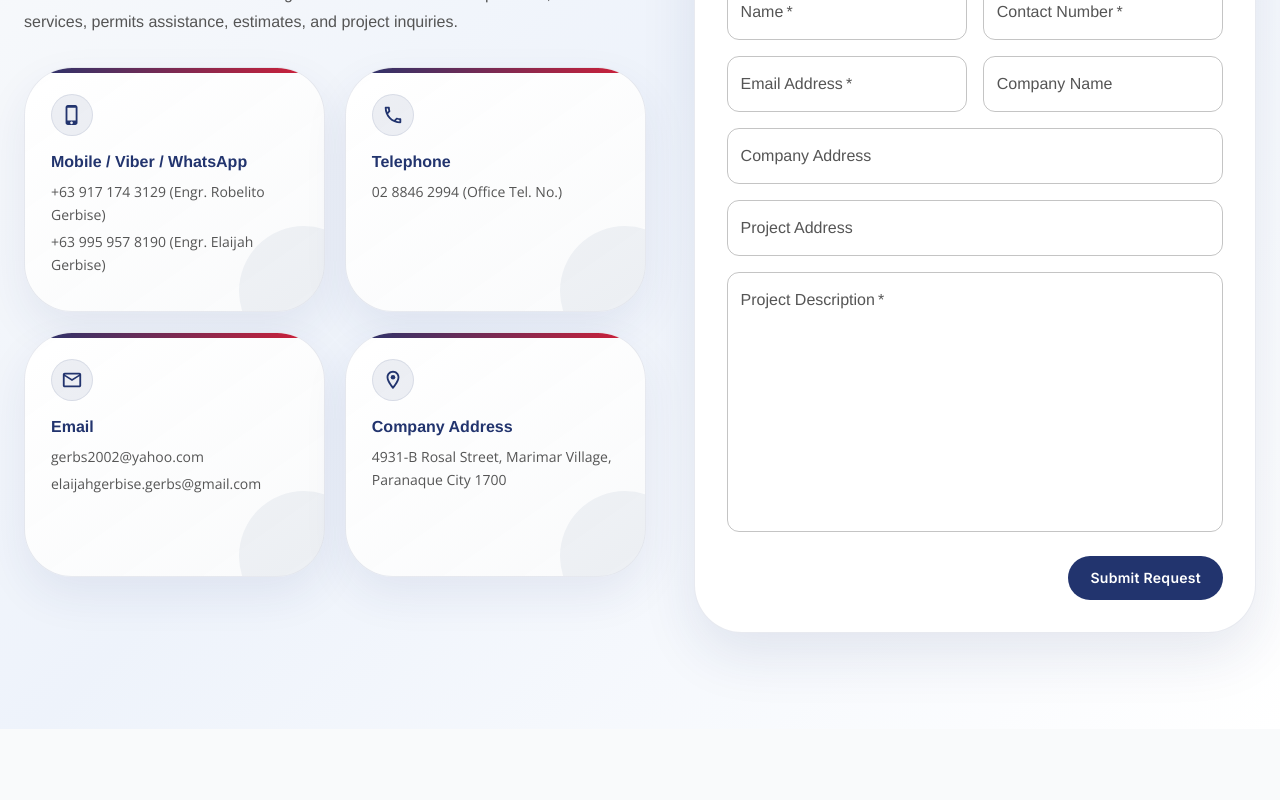
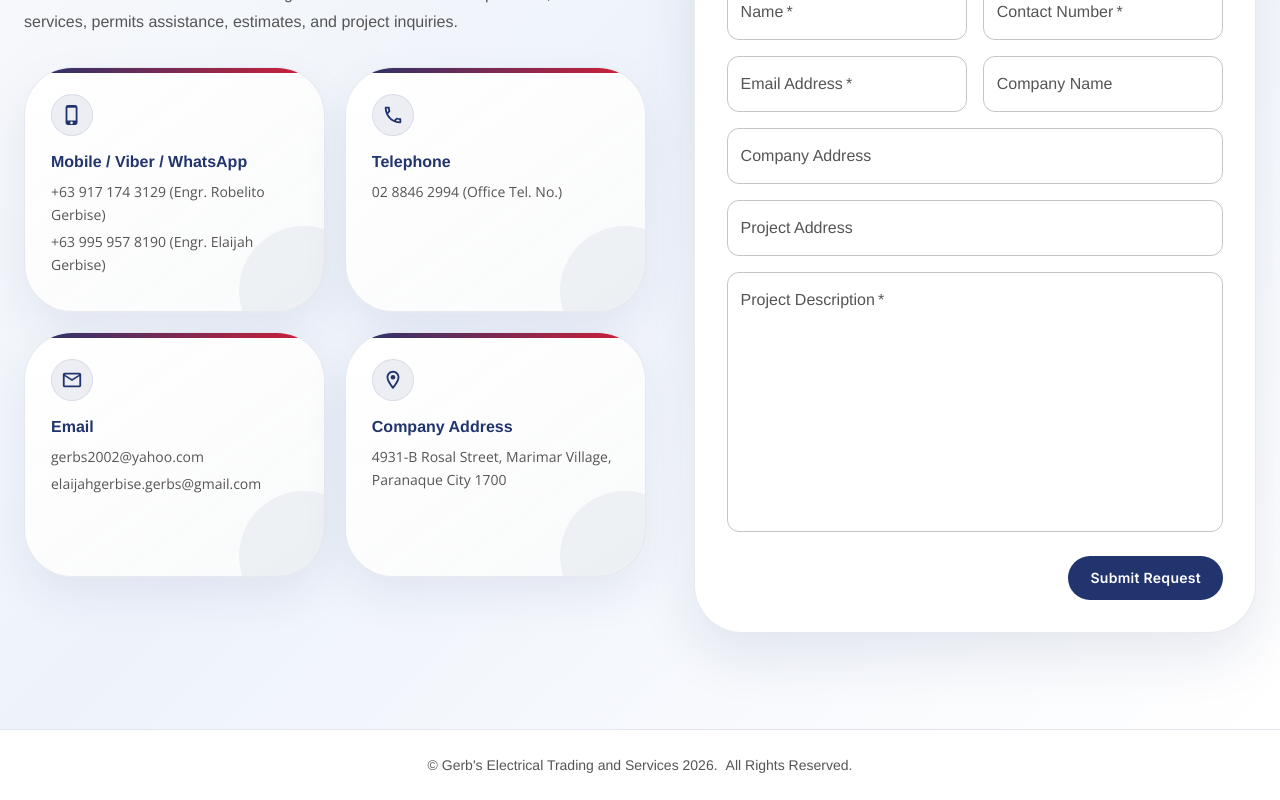
Before and after one commit to mickolapuz/Gerbs-Electrical-Website, a React (Vite) app: page /products/safety-and-security in a window 1280 px wide. Shown: the part 4141-4941 px from the top of the page. Before the commit the page ends 4870 px from the top, so only its background shows below. Built offline with nearby package versions, Linux system fonts and the light colour scheme.

Commit message:
Initial Footer

```diff
--- a/src/App.tsx
+++ b/src/App.tsx
@@ -3,6 +3,7 @@ import { CssBaseline, ThemeProvider } from "@mui/material";
 import theme from "./themes/Theme";
 import MainPage from "./pages/MainPage";
 import NavbarWrapper from "./components/Navbar/NavbarWrapper";
+import AppFooter from "./components/AppFooter";
 
 const App = () => {
   return (
@@ -10,6 +11,7 @@ const App = () => {
       <CssBaseline />
       <NavbarWrapper />
       <MainPage />
+      <AppFooter />
     </ThemeProvider>
   );
 };
--- /dev/null
+++ b/src/components/AppFooter.tsx
@@ -0,0 +1,44 @@
+import { Box, Typography } from "@mui/material";
+
+const styles = {
+  footer: {
+    width: "100%",
+    py: 3,
+    px: { xs: 2, sm: 3 },
+    borderTop: "1px solid rgba(34, 52, 110, 0.12)",
+    backgroundColor: "background.paper",
+  },
+  content: {
+    display: "flex",
+    flexDirection: { xs: "column", sm: "row" },
+    alignItems: "center",
+    justifyContent: "center",
+    gap: { xs: 0.5, sm: 1 },
+    textAlign: "center",
+  },
+  text: {
+    color: "text.secondary",
+    fontSize: { xs: "0.8rem", sm: "0.875rem" },
+    lineHeight: 1.6,
+  },
+};
+
+const AppFooter = () => {
+  const currentYear = new Date().getFullYear();
+
+  return (
+    <Box component="footer" sx={styles.footer}>
+      <Box sx={styles.content}>
+        <Typography component="p" sx={styles.text}>
+          © Gerb&apos;s Electrical Trading and Services {currentYear}.
+        </Typography>
+
+        <Typography component="p" sx={styles.text}>
+          All Rights Reserved.
+        </Typography>
+      </Box>
+    </Box>
+  );
+};
+
+export default AppFooter;
```
